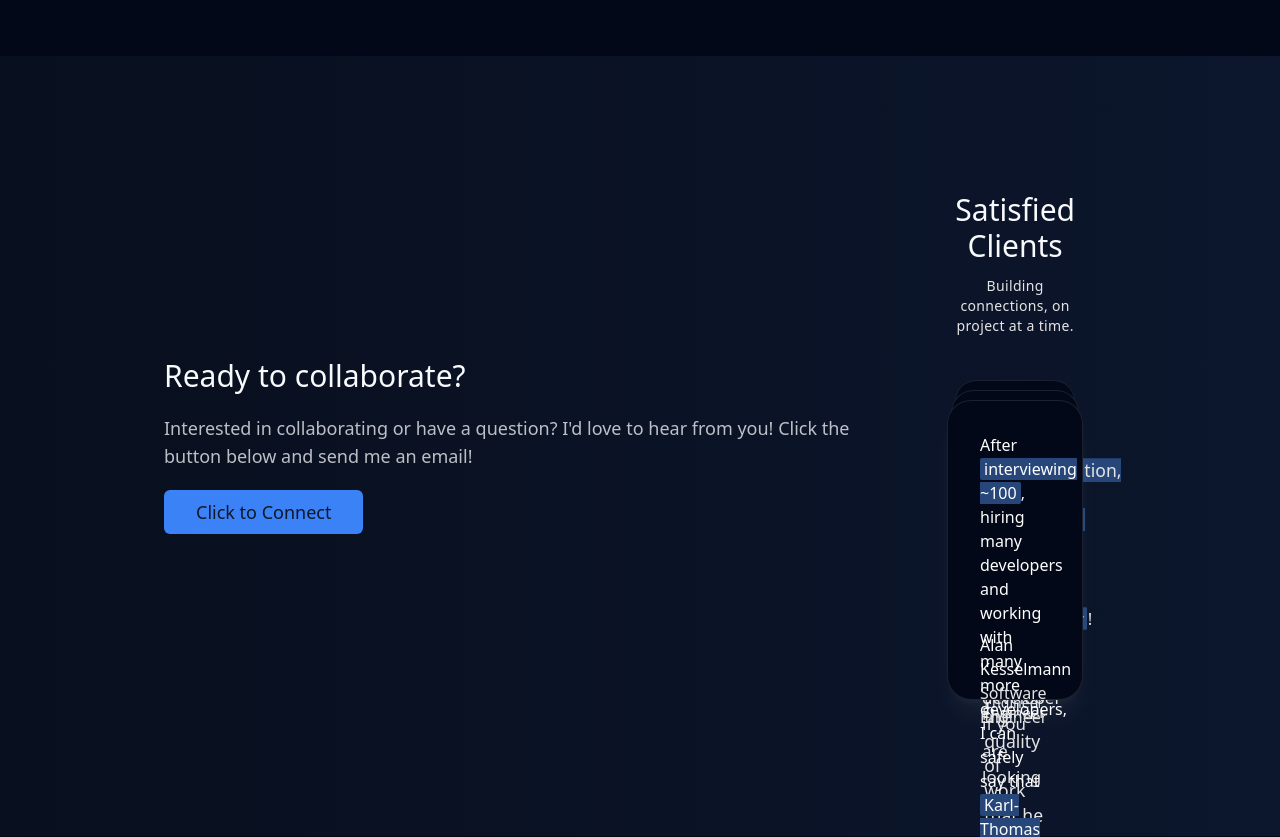
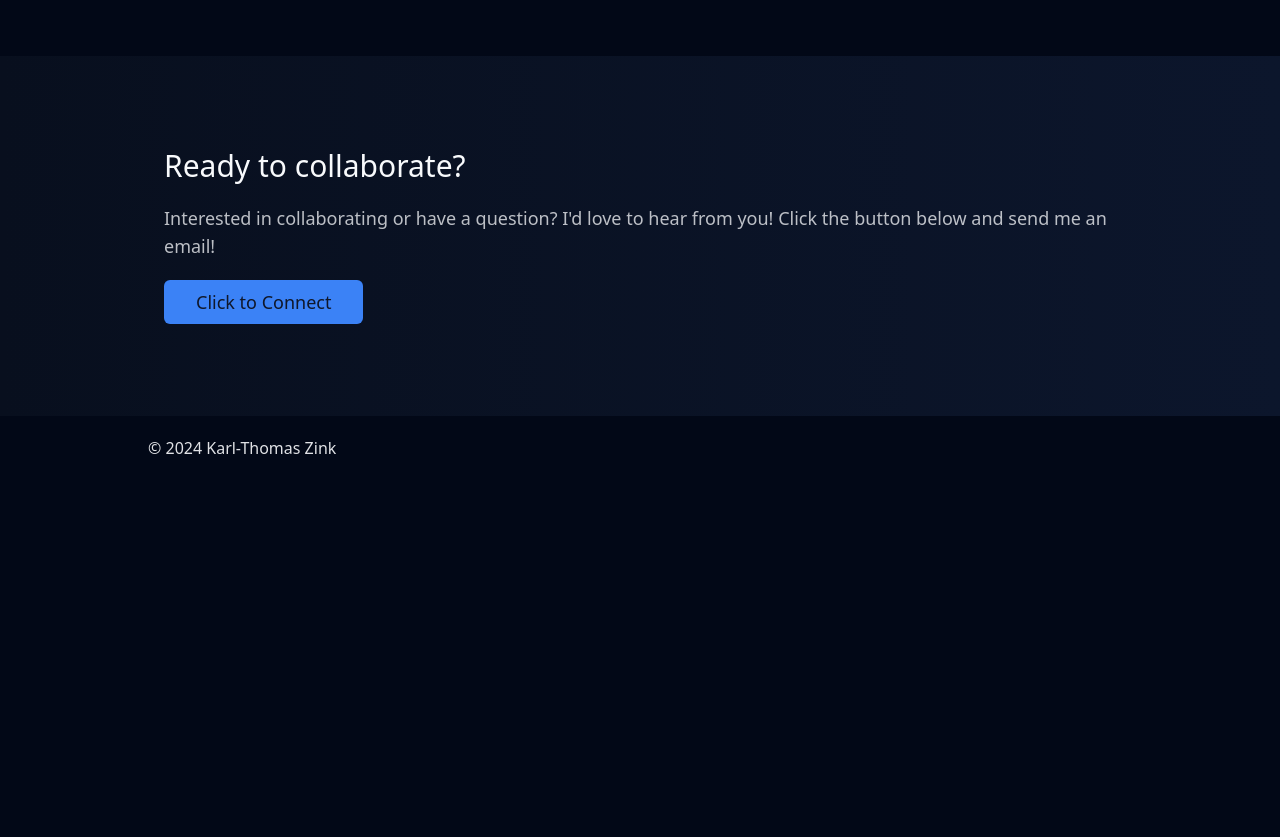
Before and after one commit to karlthomaas/portfolio, a React (Vite) app: page / in a window 1280 px wide. Shown: the part 2180-3017 px from the top of the page. After the commit the page ends 2660 px from the top, so only its background shows below. Built offline with nearby package versions, Linux system fonts and the light colour scheme.

Commit message:
Refactor homepage contact-me component

```diff
--- a/src/components/homepage/contact-me.tsx
+++ b/src/components/homepage/contact-me.tsx
@@ -1,9 +1,9 @@
-import { HomeLayoutWrapper, Testimonials } from '..';
+import { HomeLayoutWrapper } from '..';
 import { Button } from '..';
 
 export const ContactMe = () => {
   return (
-    <div className='mt-10 bg-gradient-to-r from-[#080f1e] to-[#0c162c] py-14' id="contact">
+    <div className='mt-10 bg-gradient-to-r from-[#080f1e] to-[#0c162c] py-14' id='contact'>
       <HomeLayoutWrapper tag='section' className='flex '>
         <div className='mx-auto my-auto flex h-max w-full flex-col justify-center space-y-5  rounded-xl p-5 text-foreground '>
           <h1 className='text-3xl sm:text-3xl'>Ready to collaborate?</h1>
@@ -16,9 +16,6 @@ export const ContactMe = () => {
             </Button>
           </a>
         </div>
-        <div className='hidden lg:block'>
-          <Testimonials />
-        </div>
       </HomeLayoutWrapper>
     </div>
   );
```
